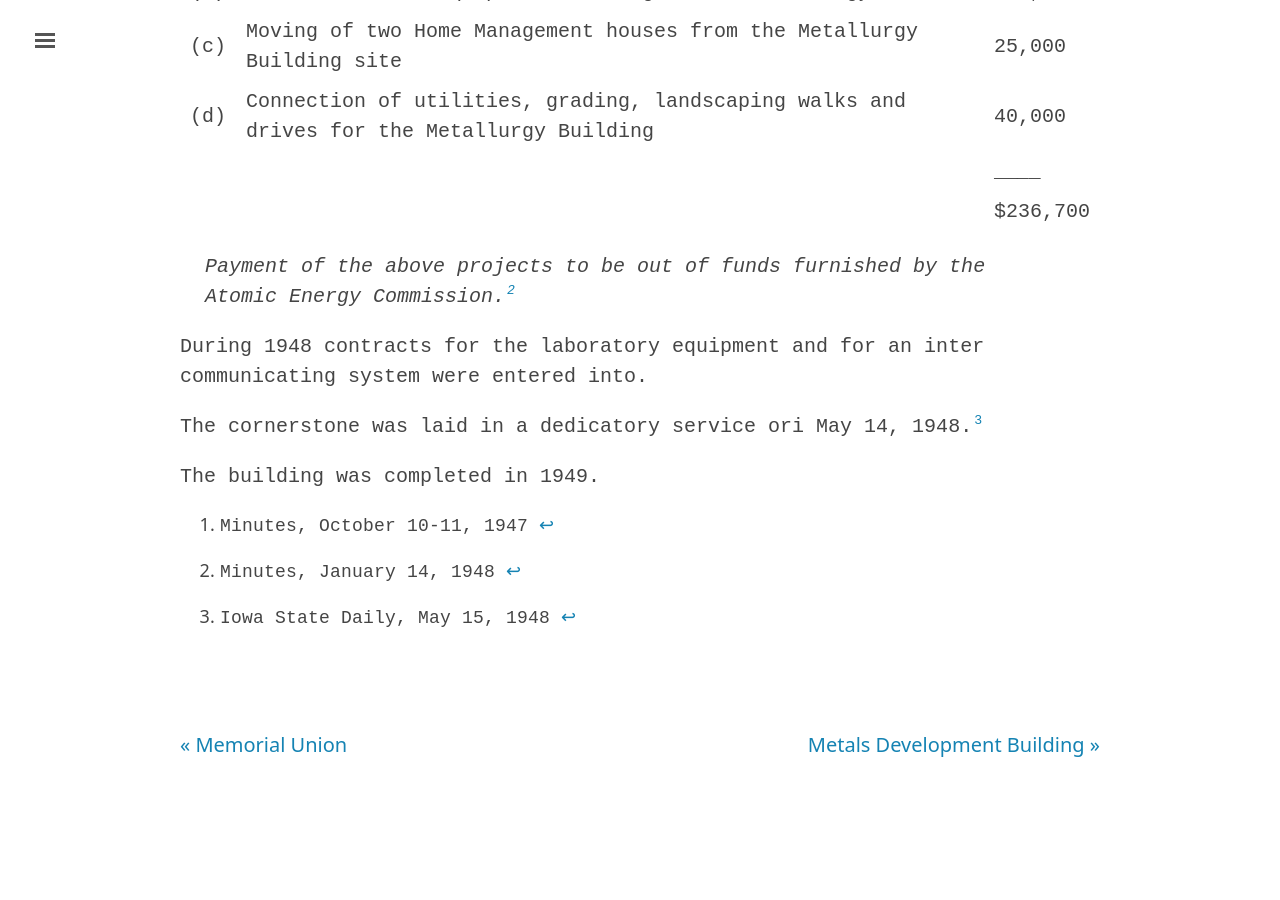
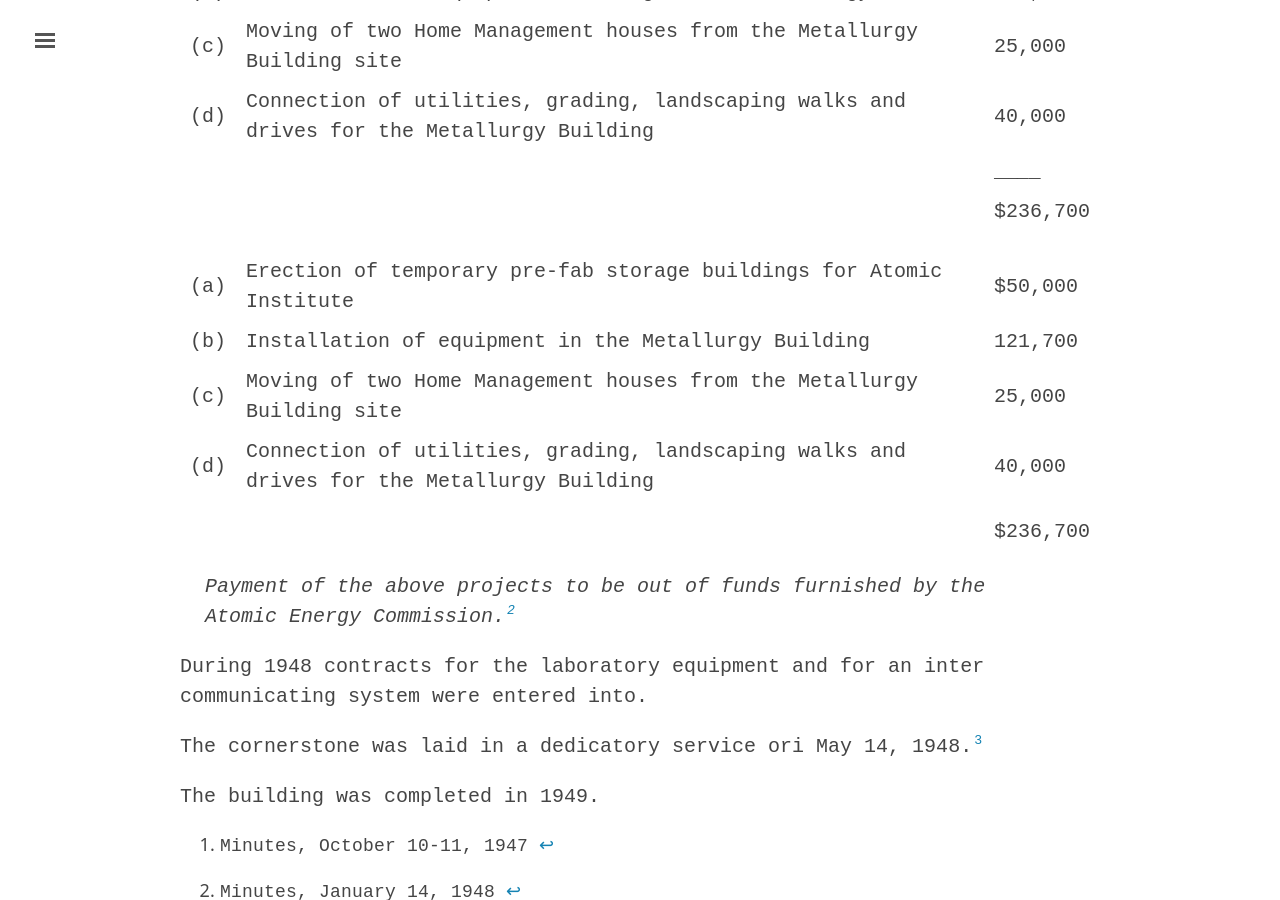
Before and after one commit to emanderson811/day-edition, a Jekyll site: the page built from _texts/buildings/141day-metallurgy.md, in a window 1280 px wide and 900 px high, scrolled down 877 px. Built offline with Jekyll 4.4.1, drawn with Linux system fonts in a browser that asks for light colours; before the commit the page ends 1717 px from its top, so only the background shows below that.

Commit message:
Update 141day-metallurgy.md

```diff
--- a/_texts/buildings/141day-metallurgy.md
+++ b/_texts/buildings/141day-metallurgy.md
@@ -26,6 +26,43 @@
 | | |__________|
 | | | $236,700 |
 
+<table class="cost-table">
+  <tr>
+    <td>(a)</td>
+    <td>Erection of temporary pre-fab storage buildings for Atomic Institute</td>
+    <td class="amount">$50,000</td>
+  </tr>
+  <tr>
+    <td>(b)</td>
+    <td>Installation of equipment in the Metallurgy Building</td>
+    <td class="amount">121,700</td>
+  </tr>
+  <tr>
+    <td>(c)</td>
+    <td>Moving of two Home Management houses from the Metallurgy Building site</td>
+    <td class="amount">25,000</td>
+  </tr>
+  <tr>
+    <td>(d)</td>
+    <td>Connection of utilities, grading, landscaping walks and drives for the Metallurgy Building</td>
+    <td class="amount">40,000</td>
+  </tr>
+
+  <!-- SUBTOTAL LINE -->
+  <tr class="sum-line">
+    <td></td>
+    <td></td>
+    <td></td>
+  </tr>
+
+  <!-- TOTAL -->
+  <tr>
+    <td></td>
+    <td></td>
+    <td class="amount total">$236,700</td>
+  </tr>
+</table>
+
 >Payment of the above projects to be out of funds furnished by the Atomic Energy Commission.[^fn2]
 
 During 1948 contracts for the laboratory equipment and for an inter communicating system were entered into.
```
